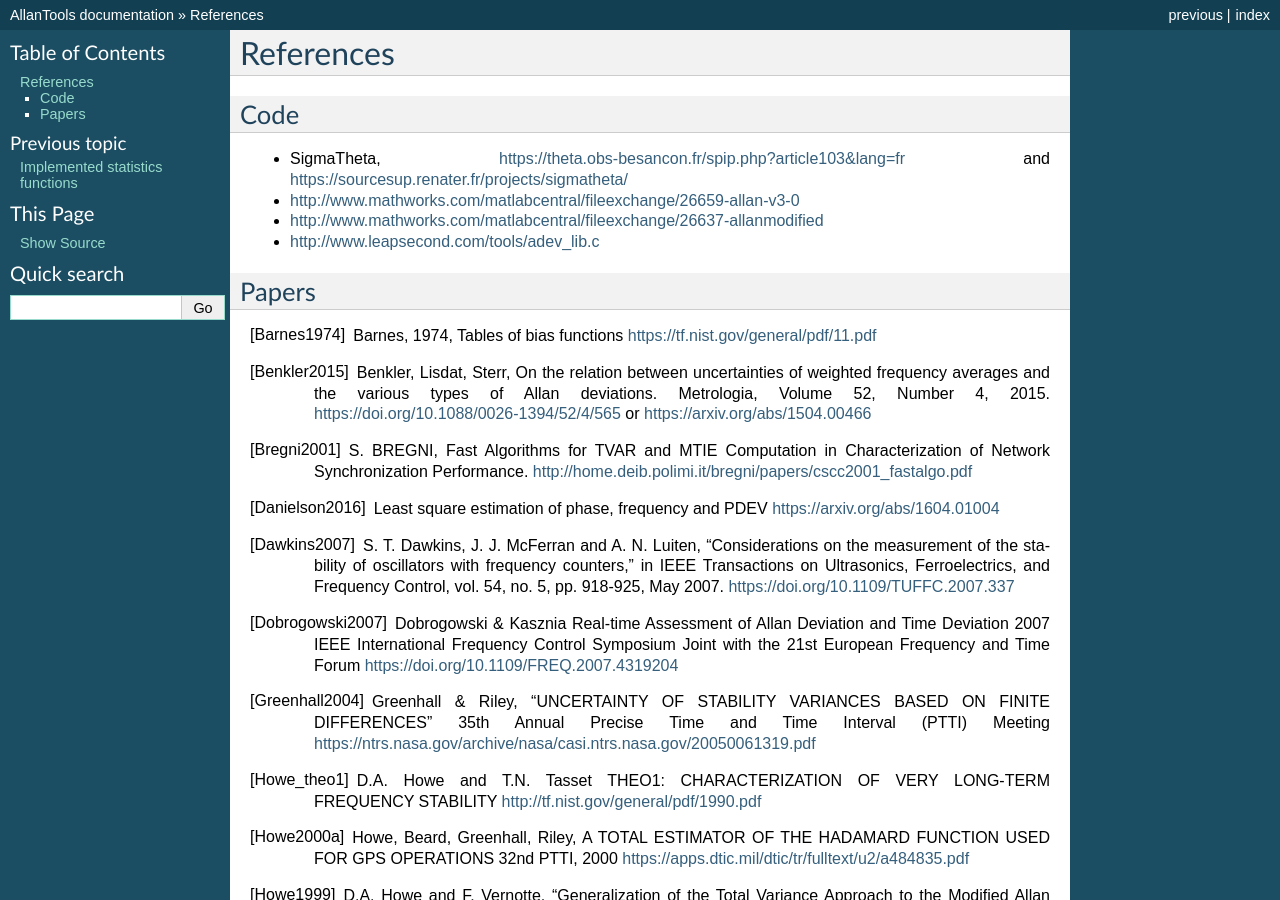
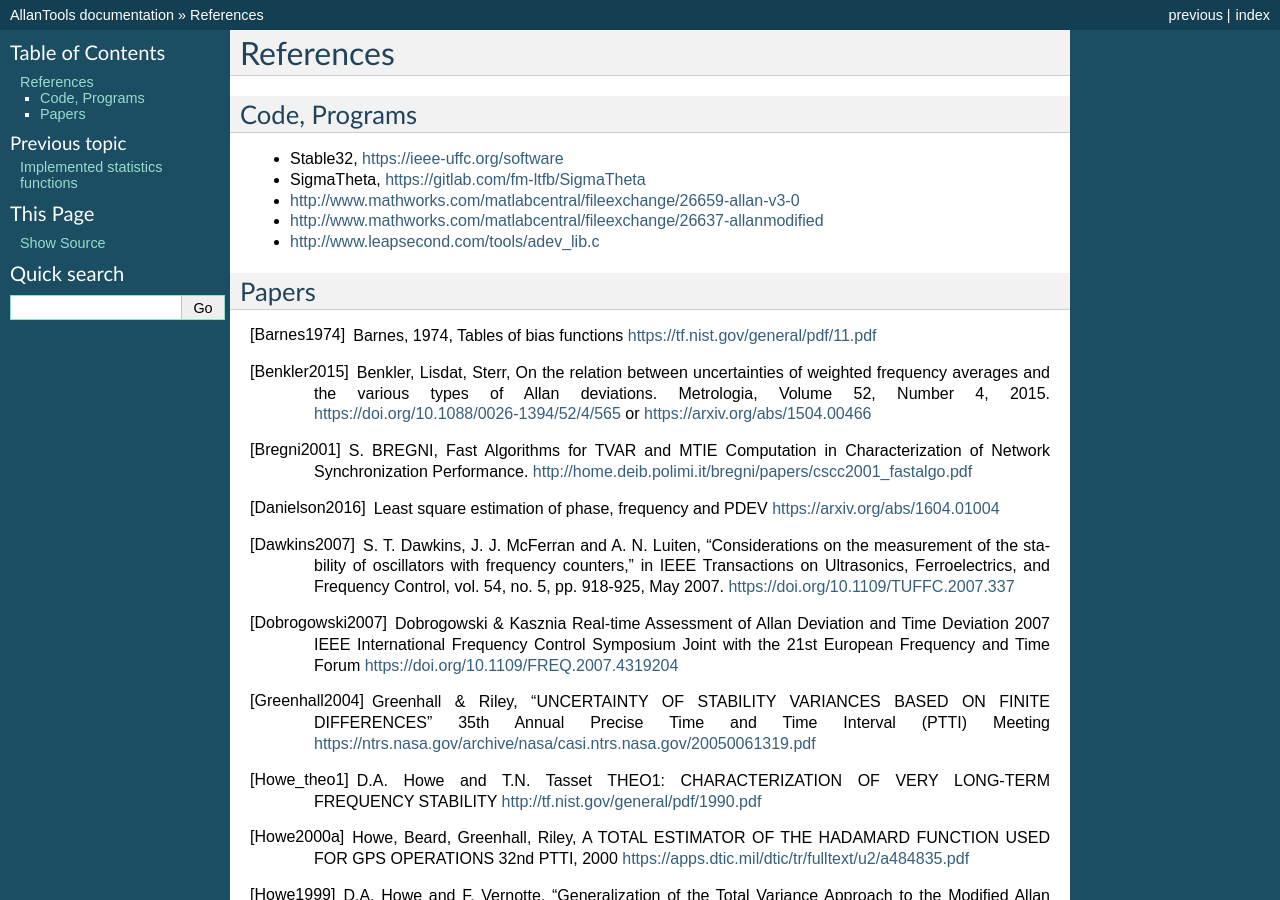
Before and after one commit to aewallin/allantools, a Sphinx documentation site: the page built from docs/references.rst, in a window 1280 px wide and 900 px high. Built offline with Sphinx 7.4.7, drawn with Linux system fonts in a browser that asks for light colours; pages that are not in the unit, such as notebooks, are missing from menus.

Commit message:
update links

```diff
--- a/docs/references.rst
+++ b/docs/references.rst
@@ -1,10 +1,11 @@
 References
 ==========
 
-Code
-----
+Code, Programs
+--------------
 
-* SigmaTheta, https://theta.obs-besancon.fr/spip.php?article103&lang=fr and https://sourcesup.renater.fr/projects/sigmatheta/
+* Stable32, https://ieee-uffc.org/software
+* SigmaTheta, https://gitlab.com/fm-ltfb/SigmaTheta
 * http://www.mathworks.com/matlabcentral/fileexchange/26659-allan-v3-0
 * http://www.mathworks.com/matlabcentral/fileexchange/26637-allanmodified
 * http://www.leapsecond.com/tools/adev_lib.c
```
